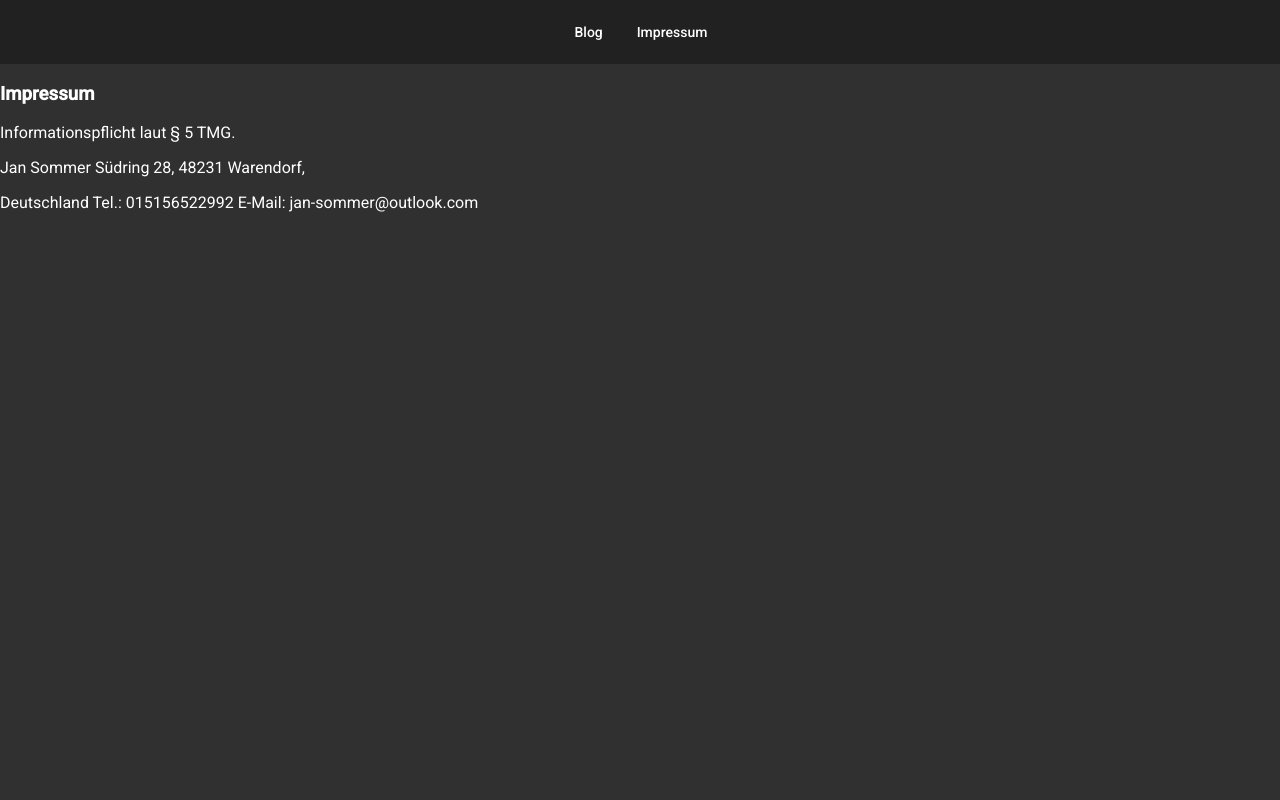
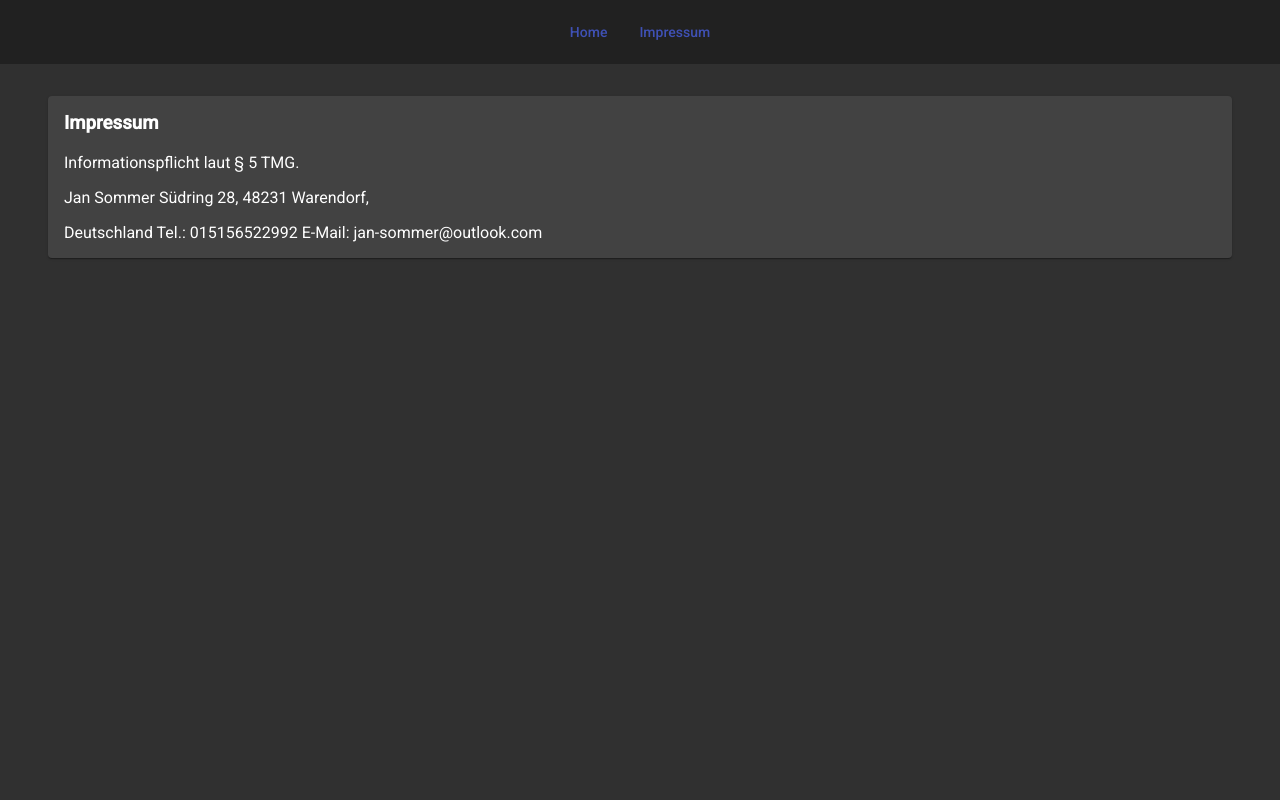
Before and after one commit to j-sommer/portfolio, an Angular app: page /legal-notice in a window 1280 px wide. Shown: the top 800 px of the page. Built offline with nearby package versions, Linux system fonts and the light colour scheme.

Commit message:
installs aos

```diff
--- a/angular.json
+++ b/angular.json
@@ -25,6 +25,7 @@
               "src/manifest.webmanifest"
             ],
             "styles": [
+              "./node_modules/aos/dist/aos.css",
               "src/styles.scss",
               "src/theme.scss"
             ],
@@ -93,9 +94,7 @@
               "src/assets",
               "src/manifest.webmanifest"
             ],
-            "styles": [
-              "src/styles.scss"
-            ],
+            "styles": ["src/styles.scss"],
             "scripts": []
           }
         },
@@ -107,9 +106,7 @@
               "tsconfig.spec.json",
               "e2e/tsconfig.json"
             ],
-            "exclude": [
-              "**/node_modules/**"
-            ]
+            "exclude": ["**/node_modules/**"]
           }
         },
         "e2e": {
--- a/package.json
+++ b/package.json
@@ -27,6 +27,7 @@
     "@fortawesome/fontawesome-svg-core": "^1.2.27",
     "@fortawesome/free-brands-svg-icons": "^5.12.1",
     "@fortawesome/free-solid-svg-icons": "^5.12.1",
+    "aos": "^2.3.4",
     "hammerjs": "^2.0.8",
     "rxjs": "~6.4.0",
     "tslib": "^1.10.0",
--- a/src/app/app.component.ts
+++ b/src/app/app.component.ts
@@ -1,8 +1,13 @@
-import { Component } from "@angular/core";
+import { Component, OnInit } from "@angular/core";
+import * as AOS from "aos";
 
 @Component({
   selector: "app-root",
   templateUrl: "./app.component.html",
   styleUrls: ["./app.component.scss"]
 })
-export class AppComponent {}
+export class AppComponent implements OnInit {
+  public ngOnInit(): void {
+    AOS.init();
+  }
+}
--- a/src/app/core/components/header/header.component.html
+++ b/src/app/core/components/header/header.component.html
@@ -1,9 +1,9 @@
 <mat-toolbar id="header">
   <div>
-    <button mat-button color="secondary" routerLink="/blog">
-      Blog
+    <button mat-button color="primary" routerLink="/">
+      Home
     </button>
-    <button mat-button color="secondary" routerLink="/legal-notice">
+    <button mat-button color="primary" routerLink="/legal-notice">
       Impressum
     </button>
   </div>
--- a/src/app/core/components/header/header.component.scss
+++ b/src/app/core/components/header/header.component.scss
@@ -3,4 +3,5 @@
   align-items: center;
   position: sticky;
   top: 0;
+  z-index: 5;
 }
--- a/src/app/core/components/legal-notice/legal-notice.component.html
+++ b/src/app/core/components/legal-notice/legal-notice.component.html
@@ -1,3 +1,4 @@
+<mat-card class="page-wrapper legal-notice-container">
   <h3>Impressum</h3>
   <p>
     Informationspflicht laut § 5 TMG.
@@ -8,3 +9,5 @@
   <p>
     Deutschland Tel.: 015156522992 E-Mail: jan-sommer@outlook.com
   </p>
+
+</mat-card>
--- a/src/app/core/components/legal-notice/legal-notice.component.scss
+++ b/src/app/core/components/legal-notice/legal-notice.component.scss
@@ -0,0 +1,14 @@
+
+@keyframes fadeIn{
+  0%{
+      opacity: 0;
+      }
+  100%{
+      transform: rotate(xx);
+      opacity: 1;
+      }
+}
+
+.legal-notice-container{
+  animation: fadeIn 500ms 0s linear;
+}
--- a/src/app/footer/components/contact-square/contact-square.component.html
+++ b/src/app/footer/components/contact-square/contact-square.component.html
@@ -1,6 +1,5 @@
 <div
   class="contact-square"
-  (click)="onClick()"
   (mouseover)="isHovering = true"
   (mouseout)="isHovering = false"
   [@hover]="isHovering ? 'hoverIn' : 'hoverOut'"
--- a/src/app/footer/footer.component.html
+++ b/src/app/footer/footer.component.html
@@ -7,18 +7,21 @@
   >
     <mat-grid-tile>
       <app-contact-square
+        data-aos="fade-in"
         [targetUrl]="'https://www.google.com'"
         [contactProvider]="ContactProvider.Twitter"
       ></app-contact-square>
     </mat-grid-tile>
     <mat-grid-tile>
       <app-contact-square
+        data-aos="fade-up"
         [targetUrl]="'https://github.com/j-sommer'"
         [contactProvider]="ContactProvider.GitHub"
       ></app-contact-square>
     </mat-grid-tile>
     <mat-grid-tile>
       <app-contact-square
+        data-aos="fade-up"
         [targetUrl]="'https://www.google.com'"
         [contactProvider]="ContactProvider.LinkedIn"
       >
@@ -26,6 +29,7 @@
     ></mat-grid-tile>
     <mat-grid-tile>
       <app-contact-square
+        data-aos="fade-up"
         [targetUrl]="'https://codepen.io/j-sommer'"
         [contactProvider]="ContactProvider.CodePen"
       >
--- a/src/styles.scss
+++ b/src/styles.scss
@@ -1,5 +1,10 @@
-@import './theme.scss';
+@import "./theme.scss";
 
 .page-wrapper {
   padding: 2rem 2rem;
+  width: 90%;
+  margin-top: 2rem;
+  margin-left: auto;
+  margin-right: auto;
+  box-shadow: 2px 2px 2px 0px #000000;
 }
```
Also changed, not shown: src/app/core/core.module.ts (+10 -9 lines), 1 other file (tests, documents, lock files or other folders). Lines whose indentation alone changed are shown as unchanged.
